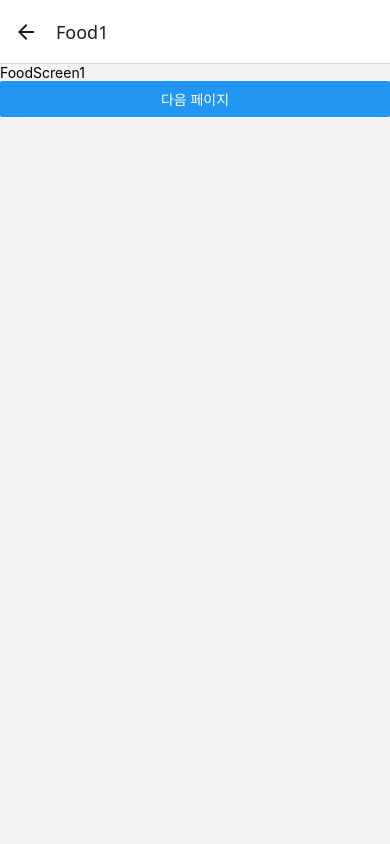
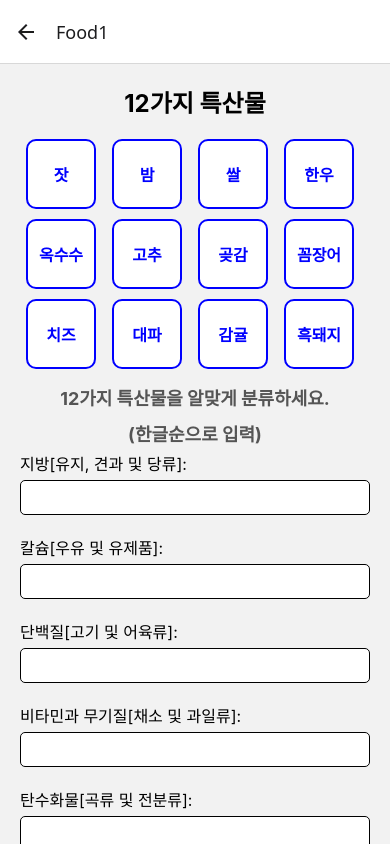
Before and after one commit to bmbx08/cross-class-project, a React Native app: screen /Food1 in a window 390 px wide. Built offline with nearby package versions, Linux system fonts and the light colour scheme.

Commit message:
jinhyeon commit

```diff
--- a/src/navigation/StackNavigator.jsx
+++ b/src/navigation/StackNavigator.jsx
@@ -12,7 +12,7 @@ const Stack = createNativeStackNavigator();
 
 const StackNavigator = () => {
   return (
-    <Stack.Navigator initialRouteName='Food3'>
+    <Stack.Navigator initialRouteName='Login'>
       <Stack.Screen name="Login" component={LoginScreen}/>
       <Stack.Screen name="Puzzle" component={PuzzleScreen}/>
       <Stack.Screen name="Menu" component={MenuScreen}/>
--- a/src/screens/JinhyeonScreens/FoodScreen1.jsx
+++ b/src/screens/JinhyeonScreens/FoodScreen1.jsx
@@ -1,14 +1,184 @@
-import React from "react";
-import {Button, Text, View} from "react-native";
+import React, { useState } from "react";
+import { Button, Text, TextInput, View, StyleSheet, ScrollView } from "react-native";
 
-export default function FoodScreen1({navigation}) {
+export default function FoodScreen1({ navigation }) {
+  const [text1, setText1] = useState('');
+  const [text2, setText2] = useState('');
+  const [text3, setText3] = useState('');
+  const [text4, setText4] = useState('');
+  const [text5, setText5] = useState('');
+
+  const answers = {
+    text1: "밤, 잣",
+    text2: "치즈",
+    text3: "꼼장어, 한우, 흑돼지",
+    text4: "감귤, 고추, 곶감, 대파",
+    text5: "쌀, 옥수수",
+  };
+
   return (
-    <View>
-      <Text>FoodScreen1</Text>
+    <ScrollView contentContainerStyle={styles.container}>
+      <Text style={styles.header}>12가지 특산물</Text>
+
+      <View style={styles.wordsContainer}>
+        <View style={styles.wordBox}><Text style={styles.wordText}>잣</Text></View>
+        <View style={styles.wordBox}><Text style={styles.wordText}>밤</Text></View>
+        <View style={styles.wordBox}><Text style={styles.wordText}>쌀</Text></View>
+        <View style={styles.wordBox}><Text style={styles.wordText}>한우</Text></View>
+        <View style={styles.wordBox}><Text style={styles.wordText}>옥수수</Text></View>
+        <View style={styles.wordBox}><Text style={styles.wordText}>고추</Text></View>
+        <View style={styles.wordBox}><Text style={styles.wordText}>곶감</Text></View>
+        <View style={styles.wordBox}><Text style={styles.wordText}>꼼장어</Text></View>
+        <View style={styles.wordBox}><Text style={styles.wordText}>치즈</Text></View>
+        <View style={styles.wordBox}><Text style={styles.wordText}>대파</Text></View>
+        <View style={styles.wordBox}><Text style={styles.wordText}>감귤</Text></View>
+        <View style={styles.wordBox}><Text style={styles.wordText}>흑돼지</Text></View>
+      </View>
+
+      <Text style={styles.subHeader}>12가지 특산물을 알맞게 분류하세요.</Text>
+      <Text style={styles.subHeader}>(한글순으로 입력)</Text>
+
+      <View style={styles.inputContainer}>
+        <Text style={styles.label}>지방[유지, 견과 및 당류]:</Text>
+        <TextInput
+          style={styles.input}
+          value={text1}
+          onChangeText={setText1}
+        />
+        {text1 && (
+                  <Text style={[styles.result, text1 === answers.text1 ? styles.correct : styles.incorrect]}>
+                    {text1 === answers.text1 ? "정답입니다!" : "오답입니다."}
+                  </Text>
+                )}
+      </View>
+
+      <View style={styles.inputContainer}>
+        <Text style={styles.label}>칼슘[우유 및 유제품]:</Text>
+        <TextInput
+          style={styles.input}
+          value={text2}
+          onChangeText={setText2}
+        />
+        {text2 && (
+          <Text style={[styles.result, text2 === answers.text2 ? styles.correct : styles.incorrect]}>
+            {text2 === answers.text2 ? "정답입니다!" : "오답입니다."}
+          </Text>
+        )}
+      </View>
+
+      <View style={styles.inputContainer}>
+        <Text style={styles.label}>단백질[고기 및 어육류]:</Text>
+        <TextInput
+          style={styles.input}
+          value={text3}
+          onChangeText={setText3}
+        />
+        {text3 && (
+          <Text style={[styles.result, text3 === answers.text3 ? styles.correct : styles.incorrect]}>
+            {text3 === answers.text3 ? "정답입니다!" : "오답입니다."}
+          </Text>
+        )}
+      </View>
+
+      <View style={styles.inputContainer}>
+        <Text style={styles.label}>비타민과 무기질[채소 및 과일류]:</Text>
+        <TextInput
+          style={styles.input}
+          value={text4}
+          onChangeText={setText4}
+        />
+        {text4 && (
+          <Text style={[styles.result, text4 === answers.text4 ? styles.correct : styles.incorrect]}>
+            {text4 === answers.text4 ? "정답입니다!" : "오답입니다."}
+          </Text>
+        )}
+      </View>
+
+      <View style={styles.inputContainer}>
+        <Text style={styles.label}>탄수화물[곡류 및 전분류]:</Text>
+        <TextInput
+          style={styles.input}
+          value={text5}
+          onChangeText={setText5}
+        />
+        {text5 && (
+          <Text style={[styles.result, text5 === answers.text5 ? styles.correct : styles.incorrect]}>
+            {text5 === answers.text5 ? "정답입니다!" : "오답입니다."}
+          </Text>
+        )}
+      </View>
+
       <Button
         title="다음 페이지"
         onPress={() => navigation.navigate("Food2")}
       />
-    </View>
+    </ScrollView>
   );
 }
+
+const styles = StyleSheet.create({
+  container: {
+    padding: 20,
+    flexGrow: 1,
+  },
+  header: {
+    fontSize: 24,
+    fontWeight: "bold",
+    textAlign: "center",
+    marginBottom: 20,
+  },
+  subHeader: {
+    fontSize: 18,
+    fontWeight: "bold",
+    textAlign: "center",
+    marginVertical: 5,
+    color: "#555",
+  },
+  wordsContainer: {
+    flexDirection: "row",
+    flexWrap: "wrap",
+    justifyContent: "space-evenly",
+  },
+  wordBox: {
+    width: 70,
+    height: 70,
+    justifyContent: "center",
+    alignItems: "center",
+    borderColor: "blue",
+    borderWidth: 2,
+    borderRadius: 10,
+    marginBottom: 10,
+    marginRight: 10,
+    backgroundColor: "#fff",
+  },
+  wordText: {
+    textAlign: "center",
+    fontSize: 16,
+    fontWeight: "bold",
+    color: "blue",
+  },
+  inputContainer: {
+    marginBottom: 20,
+  },
+  label: {
+    fontSize: 16,
+    marginBottom: 5,
+  },
+  input: {
+    height: 35,
+    borderWidth: 1,
+    borderRadius: 5,
+    paddingLeft: 10,
+    backgroundColor: "#FFF",
+  },
+  result: {
+    marginTop: 5,
+    fontSize: 14,
+  },
+  correct: {
+    color: "green",
+  },
+  incorrect: {
+    color: "red",
+  },
+});
--- a/src/screens/JinhyeonScreens/FoodScreen2.jsx
+++ b/src/screens/JinhyeonScreens/FoodScreen2.jsx
@@ -1,14 +1,162 @@
-import React from "react";
-import {Button, Text, View} from "react-native";
+import React, { useState } from "react";
+import { Text, View, TextInput, Image, Button, StyleSheet, ScrollView } from "react-native";
 
-export default function FoodScreen2({navigation}) {
+export default function FoodScreen2({ navigation }) {
+  const [text1, setText1] = useState("");
+  const [text2, setText2] = useState("");
+  const [text3, setText3] = useState("");
+  const [text4, setText4] = useState("");
+  const [text5, setText5] = useState("");
+  const [text6, setText6] = useState("");
+
+  const answers = {
+    text1: ["잣, 쌀", "쌀, 잣"],
+    text2: ["한우, 옥수수", "옥수수, 한우"],
+    text3: ["고추, 밤", "밤, 고추"],
+    text4: ["곶감, 꼼장어", "꼼장어, 곶감"],
+    text5: ["치즈, 대파", "대파, 치즈"],
+    text6: ["감귤, 흑돼지", "흑돼지, 감귤"]
+  };
+
   return (
-    <View>
-      <Text>FoodScreen2</Text>
+    <ScrollView contentContainerStyle={styles.container}>
+      <Text style={styles.title}>각 도별 특산물 입력하기</Text>
+      <Image
+        source={require("./지도.png")}
+        style={styles.mapImage}
+        resizeMode="contain"
+      />
+
+      <View style={styles.inputContainer}>
+        <Text style={styles.label}>경기도:</Text>
+        <TextInput
+          style={styles.input}
+          value={text1}
+          onChangeText={setText1}
+        />
+        {text1 && (
+                  <Text style={[styles.result, text1 === answers.text1 ? styles.correct : styles.incorrect]}>
+                    {text1 === answers.text1 ? "정답입니다!" : "오답입니다."}
+                  </Text>
+                )}
+      </View>
+
+      <View style={styles.inputContainer}>
+        <Text style={styles.label}>강원도:</Text>
+        <TextInput
+          style={styles.input}
+          value={text2}
+          onChangeText={setText2}
+        />
+        {text2 && (
+                  <Text style={[styles.result, text2 === answers.text2 ? styles.correct : styles.incorrect]}>
+                    {text2 === answers.text2 ? "정답입니다!" : "오답입니다."}
+                  </Text>
+                )}
+      </View>
+
+      <View style={styles.inputContainer}>
+        <Text style={styles.label}>충청도:</Text>
+        <TextInput
+          style={styles.input}
+          value={text3}
+          onChangeText={setText3}
+        />
+        {text3 && (
+                  <Text style={[styles.result, text1 === answers.text3 ? styles.correct : styles.incorrect]}>
+                    {text3 === answers.text3 ? "정답입니다!" : "오답입니다."}
+                  </Text>
+                )}
+      </View>
+
+      <View style={styles.inputContainer}>
+        <Text style={styles.label}>경상도:</Text>
+        <TextInput
+          style={styles.input}
+          value={text4}
+          onChangeText={setText4}
+        />
+        {text4 && (
+                  <Text style={[styles.result, text1 === answers.text4 ? styles.correct : styles.incorrect]}>
+                    {text4 === answers.text4 ? "정답입니다!" : "오답입니다."}
+                  </Text>
+                )}
+      </View>
+
+      <View style={styles.inputContainer}>
+        <Text style={styles.label}>전라도:</Text>
+        <TextInput
+          style={styles.input}
+          value={text5}
+          onChangeText={setText5}
+        />
+        {text5 && (
+                  <Text style={[styles.result, text5 === answers.text5 ? styles.correct : styles.incorrect]}>
+                    {text5 === answers.text5 ? "정답입니다!" : "오답입니다."}
+                  </Text>
+                )}
+      </View>
+
+      <View style={styles.inputContainer}>
+        <Text style={styles.label}>제주도:</Text>
+        <TextInput
+          style={styles.input}
+          value={text6}
+          onChangeText={setText6}
+        />
+        {text6 && (
+                  <Text style={[styles.result, text1 === answers.text6 ? styles.correct : styles.incorrect]}>
+                    {text6 === answers.text6 ? "정답입니다!" : "오답입니다."}
+                  </Text>
+                )}
+      </View>
+
       <Button
         title="다음 페이지"
         onPress={() => navigation.navigate("Food3")}
       />
-    </View>
+    </ScrollView>
   );
 }
+
+const styles = StyleSheet.create({
+  container: {
+    padding: 20,
+    flexGrow: 1,
+  },
+  title: {
+    fontSize: 24,
+    fontWeight: "bold",
+    textAlign: "center",
+    marginBottom: 20,
+  },
+  mapImage: {
+    width: "100%",
+    height: 200,
+    marginBottom: 20,
+  },
+  inputContainer: {
+    marginBottom: 20,
+  },
+  label: {
+    fontSize: 16,
+    marginBottom: 5,
+  },
+  input: {
+    height: 35,
+    borderWidth: 1,
+    borderRadius: 5,
+    paddingLeft: 10,
+    backgroundColor: "#FFF",
+  },
+  result: {
+    marginTop: 5,
+    fontSize: 14,
+  },
+  correct: {
+    color: "green",
+  },
+  incorrect: {
+    color: "red",
+  },
+});
```
Also changed, not shown: src/screens/JinhyeonScreens/지도.png (added).
